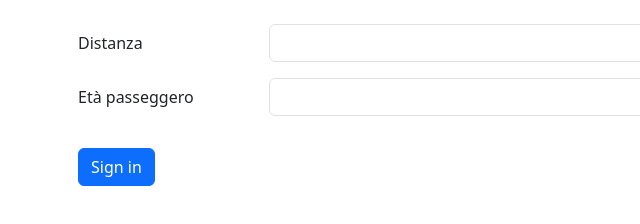
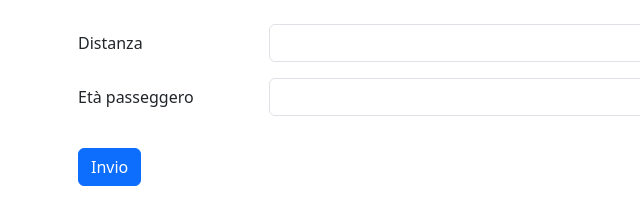
Before and after one commit to giorgiadifranco/js-biglietto-treno-form, a plain HTML site: page index.html in a window 1280 px wide. Shown: the full height of the page, 0-640 px from the left. Drawn offline with nearby package versions, Linux system fonts and the light colour scheme.

Commit message:
fix submit

```diff
--- a/index.html
+++ b/index.html
@@ -30,7 +30,7 @@
           </div>
         </fieldset>
 
-        <button type="submit" class="btn btn-primary">Sign in</button>
+        <button type="submit" class="btn btn-primary">Invio</button>
       </form>
 
 
```
